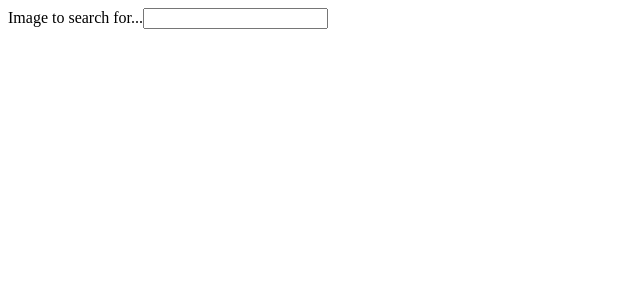
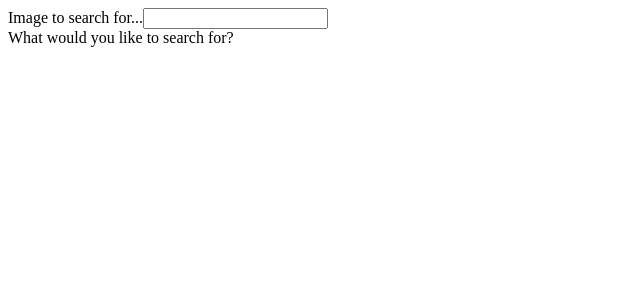
Before and after one commit to cbadger85/react-unsplash, a React (Create React App) app: page / in a window 1280 px wide. Shown: the top 300 px of the page, without its empty margins (0-640 px from the left). Built offline with nearby package versions, Linux system fonts and the light colour scheme; no server answers.

Commit message:
add api request and ImageList component

```diff
--- /dev/null
+++ b/src/apis/unsplash.js
@@ -0,0 +1,8 @@
+import axios from 'axios';
+
+export default axios.create({
+  baseURL: 'https://api.unsplash.com/',
+  headers: {
+    Authorization: `Client-ID ${process.env.REACT_APP_UNSPLASH_KEY}`,
+  },
+});
--- a/src/components/App.js
+++ b/src/components/App.js
@@ -1,19 +1,46 @@
 import React, { Component } from 'react';
 
 import SearchBar from './SearchBar';
+import ImageList from './ImageList';
+import unsplash from '../apis/unsplash';
 
 export default class App extends Component {
   state = {
     images: [],
+    imagesLoaded: false,
   }
 
-  onSearchSubmit = (searchTerm) => {
+  onSearchSubmit = async (query) => {
+    const res = await unsplash.get('/search/photos', {
+      params: {
+        query,
+      },
+    });
+
+    this.setState({ images: res.data.results });
+    this.setState({ imagesLoaded: true });
+  }
+
+  renderImageList = () => {
+    const { images, imagesLoaded } = this.state;
+
+    if (!imagesLoaded) {
+      return (
+        <div>
+          What would you like to search for?
+        </div>
+      );
+    }
+    return (
+      <ImageList images={images} />
+    );
   }
 
   render() {
     return (
       <div>
         <SearchBar onSearchSubmit={this.onSearchSubmit} />
+        {this.renderImageList()}
       </div>
     );
   }
--- /dev/null
+++ b/src/components/ImageList.js
@@ -0,0 +1,19 @@
+import React from 'react';
+
+const ImageList = ({ images }) => {
+  const imageResults = images.map(image => (
+    <img
+      key={image.id}
+      src={image.urls.regular}
+      alt={image.description}
+    />
+
+  ));
+  return (
+    <div>
+      {imageResults}
+    </div>
+  );
+};
+
+export default ImageList;
```
